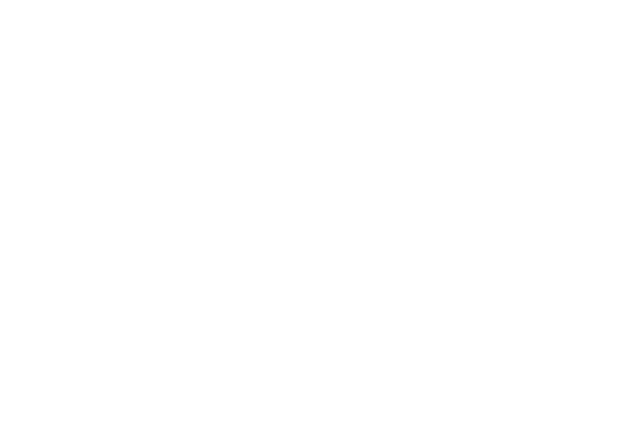
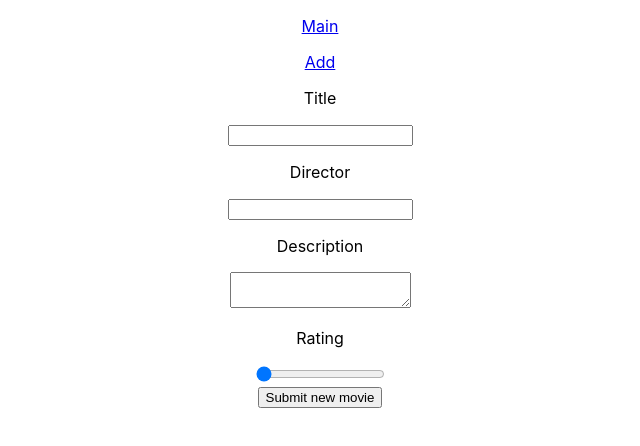
Before and after one commit to MazenMezher/mandatory-advanced-js2, a React (Create React App) app: page /add in a window 1280 px wide. Shown: the top 446 px of the page, without its empty margins (320-960 px from the left). Built offline with nearby package versions, Linux system fonts and the light colour scheme.

Commit message:
validation and other changes added

```diff
--- a/src/App.js
+++ b/src/App.js
@@ -5,14 +5,16 @@ import Edit from "./Components/Edit"
 import Details from "./Components/Details"
 import './App.css';
 import { BrowserRouter as Router, Route } from 'react-router-dom'
-
+import Links from "./Components/Links"
 
 
 
 function App() {
   return (
     <div className="App">
+
       <Router>
+        <Links />
         <Route exact path ="/" component={Main}/>
         <Route  path ="/add" component={Add}/>
 
--- a/src/Components/Add.js
+++ b/src/Components/Add.js
@@ -1,13 +1,91 @@
 import React, { Component } from 'react'
 import axios from "axios"
-import Links from "./Links"
-import {Link} from "react-router-dom"
+import {Redirect} from "react-router-dom"
+import { Helmet } from "react-helmet";
+
 
  class Add extends Component {
+
+    constructor(props) {
+        super(props)
+
+        this.state = {
+            movie: [],
+            title: "",
+            director: "",
+            rating: "0",
+            description: "",
+            redirect: false,
+            error: false,
+        }
+    }
+
+    setTitle = (e) => {
+        this.setState({title: e.target.value})
+    }
+
+    setDirector = (e) => {
+        this.setState({director: e.target.value})
+    }
+
+   setRating = (e) => {
+    this.setState({rating: e.target.value})
+    }
+
+    setDescription = (e) => {
+        this.setState({description: e.target.value})
+        }
+
+
+    addMovie = () => {
+
+        let data = {
+
+          "title": this.state.title,
+          "director": this.state.director,
+          "rating": this.state.rating,
+          "description": this.state.description,
+        }
+
+        axios.post(`http://3.120.96.16:3001/movies`, data)
+        .then(res => {
+            this.setState({
+                redirect: true,
+            })
+        })
+        .catch(() => {
+            this.setState({error: true})
+        })
+
+    }
     render() {
+        if(this.state.redirect){
+            return <Redirect to="/"/>
+        }
+
+        const {error} = this.state
+        if(error){
+            return <p>Server error please return to working page</p>
+
+        }
         return (
             <div>
+                 <Helmet >
+                    <title >Add Page</title>
+                </Helmet>
 
+                <form onSubmit={event => event.preventDefault()}>
+                    <p>Title</p><input type="text" minLength="1" maxLength="40" value={this.state.title} onChange={this.setTitle.bind(this)}/>
+
+                    <p>Director</p><input type="text" minLength="1" maxLength="40" value={this.state.director} onChange={this.setDirector.bind(this)}/>
+
+                    <p>Description</p><textarea minLength="1" maxLength="300" type="text" value={this.state.description} onChange={this.setDescription.bind(this)}/>
+
+                    <p>Rating</p><input type="range" min="0.0" max="5.0" value={this.state.rating} onChange={this.setRating.bind(this)}/>
+
+                    <br/>
+                    <button type="submit" onClick={this.addMovie.bind(this)}>Submit new movie</button>
+                </form>
             </div>
         )
     }
--- a/src/Components/Details.js
+++ b/src/Components/Details.js
@@ -1,7 +1,7 @@
 import React, { Component } from 'react'
 import axios from "axios"
 import { Link } from 'react-router-dom';
-
+import { Helmet } from "react-helmet";
 
 class Details extends Component {
     constructor(props) {
@@ -14,6 +14,7 @@ class Details extends Component {
             rating: "",
             description: "",
             id: props.id,
+            error: false,
         }
     }
 
@@ -33,14 +34,25 @@ class Details extends Component {
             this.setState({movie: movie})
 
         })
+        .catch(() => {
+            this.setState({
+                error: true,
+            })
+        })
     }
 
 
     render() {
         const {movie} = this.state;
-
+        const {error} = this.state
+        if(error){
+            return <p>Server error please return to working page</p>
+        }
         return (
             <div>
+                 <Helmet >
+                    <title >Details Page</title>
+                </Helmet>
                 <table>
                     <thead>
                     <tr>
--- a/src/Components/Edit.js
+++ b/src/Components/Edit.js
@@ -1,7 +1,7 @@
 import React, { Component } from 'react'
 import axios from "axios"
 import { Link } from 'react-router-dom';
-
+import { Helmet } from "react-helmet";
 
 
  class Edit extends Component {
@@ -15,6 +15,7 @@ import { Link } from 'react-router-dom';
               rating: "",
               description: "",
               id: props.id,
+              error: false,
          }
      }
 
@@ -69,29 +70,38 @@ import { Link } from 'react-router-dom';
             .then(res => {
                 console.log(res)
             })
+            .catch( ()=> {
+                this.setState({error: true})
+            })
         }
     render() {
         const {movie} = this.state
-
+        const {error} = this.state
+        if(error){
+            return <p>Server error please return to working page</p>
+        }
         return (
 
             <div>
-                <form >
+                <Helmet >
+                    <title >Edit Page</title>
+                </Helmet>
 
+                <form>
                     {movie.map(data => {
                         return (
                             <div key={data.id}>
                             <p>Title</p>
-                            <input  type="text" value={this.state.title} onChange={this.titleChange.bind(this)}/>
+                            <input  type="text" value={this.state.title} minLength="1" maxLength="40" onChange={this.titleChange.bind(this)}/>
 
                             <p>Director</p>
-                            <input type="text" value={this.state.director} onChange={this.directorChange.bind(this)}/>
+                            <input type="text" value={this.state.director} minLength="1" maxLength="40" onChange={this.directorChange.bind(this)}/>
 
                             <p>Rating</p>
                             <input type="range" min="0.0" max="5.0" value={this.state.rating} onChange={this.ratingChange.bind(this)}/>
 
                             <p>Description</p>
-                            <textarea type="text" value={this.state.description} onChange={this.descriptionChange.bind(this)} ></textarea>
+                            <textarea type="text" value={this.state.description} minLength="1" maxLength="300" onChange={this.descriptionChange.bind(this)} ></textarea>
 
                             <button onClick={this.updateChanged.bind(this)}>updateChanges</button>
                             </div>
--- a/src/Components/Links.js
+++ b/src/Components/Links.js
@@ -1,5 +1,7 @@
 import React, { Component } from 'react'
 import {Link} from "react-router-dom"
+
+
  class Links extends Component {
     render() {
         return (
--- a/src/Components/Main.js
+++ b/src/Components/Main.js
@@ -1,6 +1,8 @@
 import React, { Component } from 'react'
 import axios from "axios"
 import {Link} from "react-router-dom"
+import { Helmet } from "react-helmet";
+
 
 class Main extends Component {
 
@@ -9,7 +11,7 @@ class Main extends Component {
 
         this.state = {
              movies: [],
-
+             error: false,
         }
     }
 
@@ -19,14 +21,33 @@ class Main extends Component {
         .then(res => {
             let data = res.data;
             this.setState({movies: data})
-            console.log(res)
+        })
+        .catch(() => {
+            this.setState({
+                error: true,
+            })
         })
     }
 
+    deleteMovie = (id) => {
+        axios.delete(`http://3.120.96.16:3001/movies/${id}`)
+
+    }
+
+
+
     render() {
         const { movies} = this.state
+        const {error} = this.state
+        if(error){
+            return <p>Server error please return to working page</p>
+        }
         return (
             <div>
+                 <Helmet >
+                    <title >Main Page</title>
+                </Helmet>
+                <input type="text" />
                 <table>
                     <thead>
                         <tr>
@@ -51,7 +72,7 @@ class Main extends Component {
                             <p>Details</p>
                         </Link>
 
-                        <button>Delete</button>
+                        <button onClick={() => this.deleteMovie(data.id)}>Delete</button>
                         </td>
 
 
```
